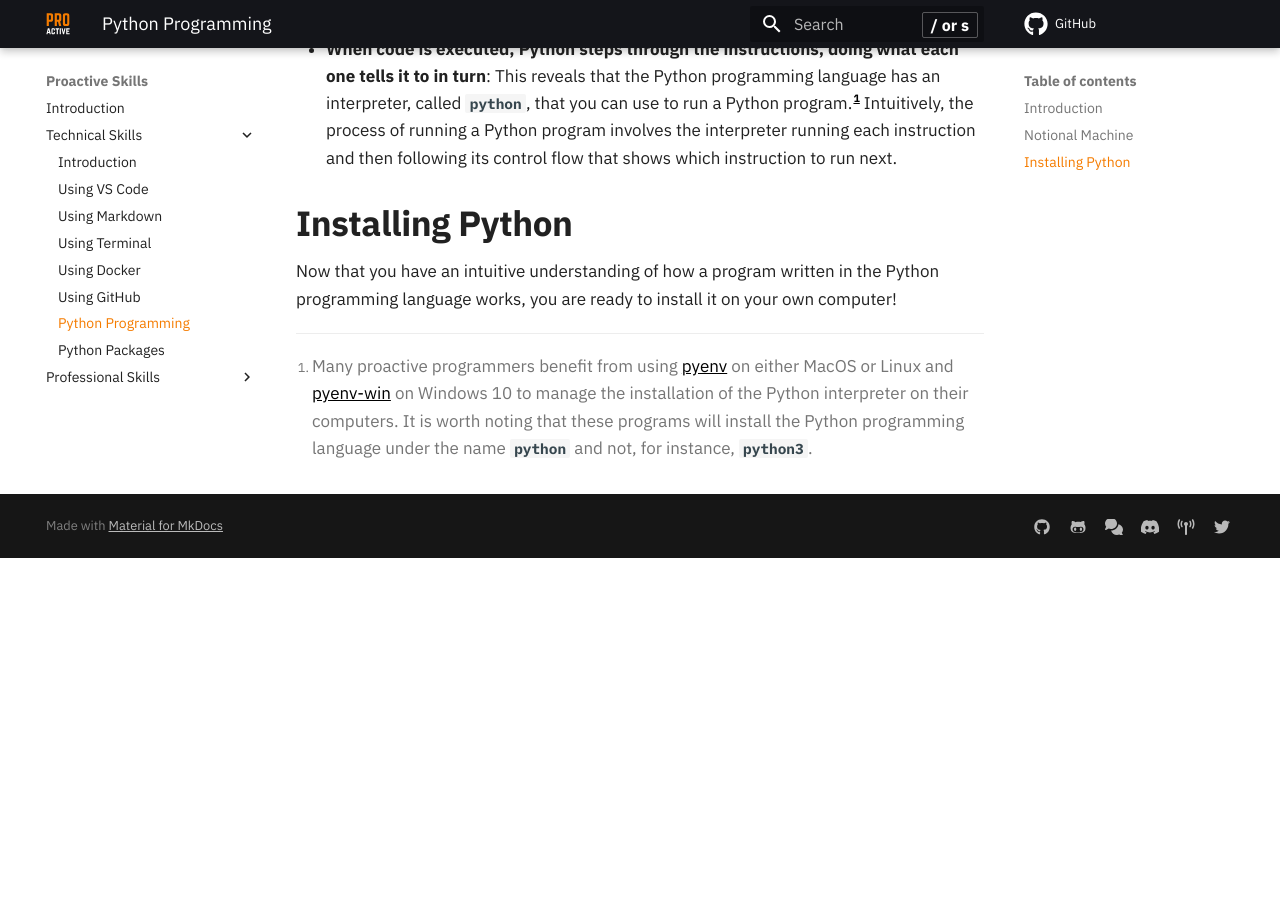
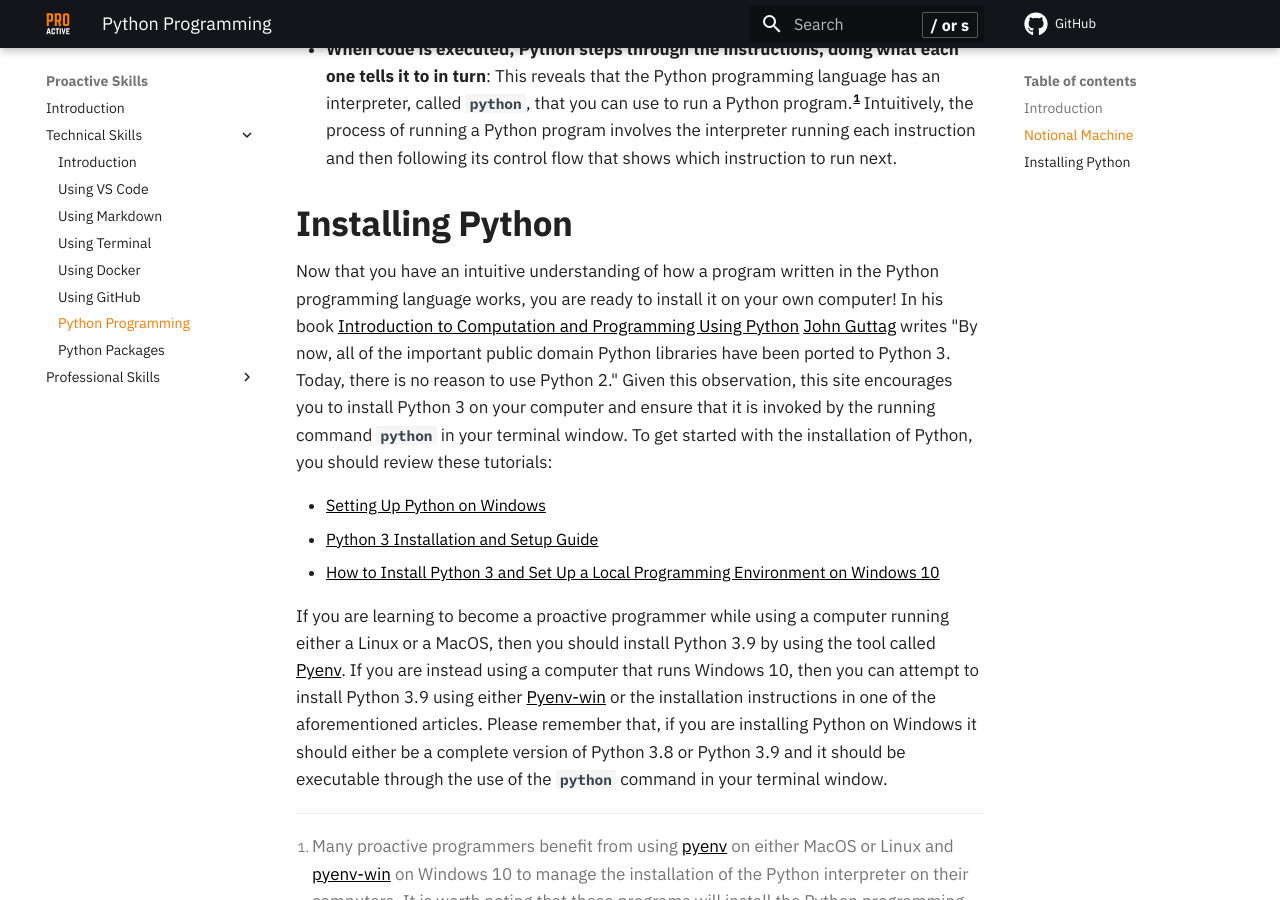
Before and after one commit to ProactiveProgrammers/www.proactiveprogrammers.com, an MkDocs documentation site: the page built from docs/proactive-skills/technical-skills/python-programming.md, in a window 1280 px wide and 900 px high, scrolled down 1018 px. Built offline with MkDocs 1.6.1 and Material for MkDocs 9.7.7, drawn with Linux system fonts in a browser that asks for light colours; comment, search, counter and statistics services are not loaded; before the commit the page ends 1576 px from its top, so only the background shows below that.

Commit message:
feat: Add installation instructions in python-programming.

```diff
--- a/docs/proactive-skills/technical-skills/python-programming.md
+++ b/docs/proactive-skills/technical-skills/python-programming.md
@@ -52,8 +52,29 @@ parts of the notional machine, let's review some of them now!
 
 Now that you have an intuitive understanding of how a program written in the
 Python programming language works, you are ready to install it on your own
-computer!
+computer! In his book [Introduction to Computation and Programming Using
+Python](https://mitpress.mit.edu/books/introduction-computation-and-programming-using-python-third-edition)
+[John Guttag](https://people.csail.mit.edu/guttag/) writes "By now, all of the
+important public domain Python libraries have been ported to Python 3. Today,
+there is no reason to use Python 2." Given this observation, this site
+encourages you to install Python 3 on your computer and ensure that it is
+invoked by the running command `python` in your terminal window. To get started
+with the installation of Python, you should review these tutorials:
 
+* [Setting Up Python on Windows](https://realpython.com/lessons/python-windows-setup/)
+* [Python 3 Installation and Setup Guide](https://realpython.com/installing-python/)
+* [How to Install Python 3 and Set Up a Local Programming Environment on Windows
+  10](https://www.digitalocean.com/community/tutorials/how-to-install-python-3-and-set-up-a-local-programming-environment-on-windows-10)
+
+If you are learning to become a proactive programmer while using a computer
+running either a Linux or a MacOS, then you should install Python 3.9 by using
+the tool called [Pyenv](https://github.com/pyenv/pyenv). If you are instead
+using a computer that runs Windows 10, then you can attempt to install Python
+3.9 using either [Pyenv-win](https://github.com/pyenv-win/pyenv-win) or the
+installation instructions in one of the aforementioned articles. Please remember
+that, if you are installing Python on Windows it should either be a complete
+version of Python 3.8 or Python 3.9 and it should be executable through the use
+of the `python` command in your terminal window.
 
 [^1]: Many proactive programmers benefit from using
   [pyenv](https://github.com/pyenv/pyenv) on either MacOS or Linux and
```
